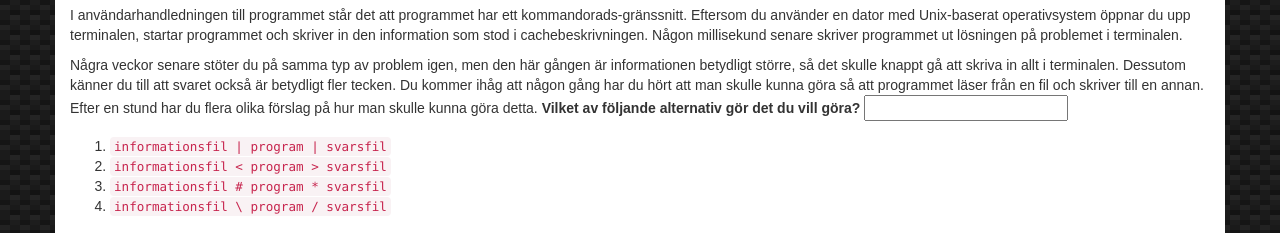
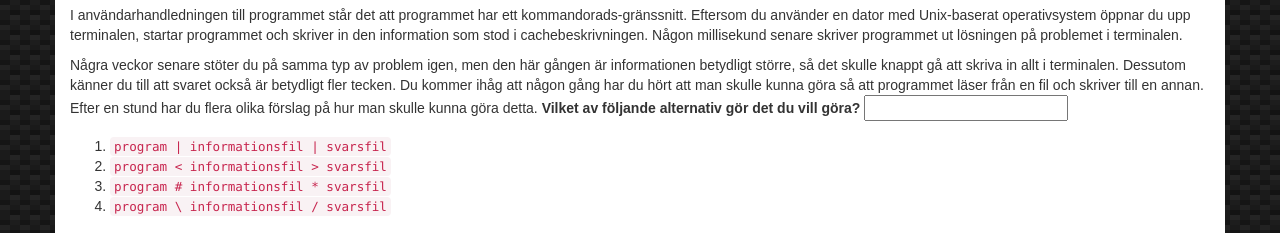
Before and after one commit to FannyLinderborg/fannylinderborg.github.io, a plain HTML site: page GC69B73/index.html in a window 1280 px wide. Shown: the part 3180-3413 px from the top of the page. Drawn offline with nearby package versions, Linux system fonts and the light colour scheme; some packages are replaced by stand-ins of ours.

Commit message:
Fixed an error: the arguments were arranged wrong in Systemnära programmering.

```diff
--- a/GC69B73/index.html
+++ b/GC69B73/index.html
@@ -226,10 +226,10 @@
             </p>
 
             <ol>
-                <li><code>informationsfil | program | svarsfil</code></li>
-                <li><code>informationsfil &lt; program &gt; svarsfil</code></li>
-                <li><code>informationsfil # program * svarsfil</code></li>
-                <li><code>informationsfil \ program / svarsfil</code></li>
+                <li><code>program | informationsfil | svarsfil</code></li>
+                <li><code>program &lt; informationsfil &gt; svarsfil</code></li>
+                <li><code>program # informationsfil * svarsfil</code></li>
+                <li><code>program \ informationsfil / svarsfil</code></li>
             </ol>
         </section>
 
```
